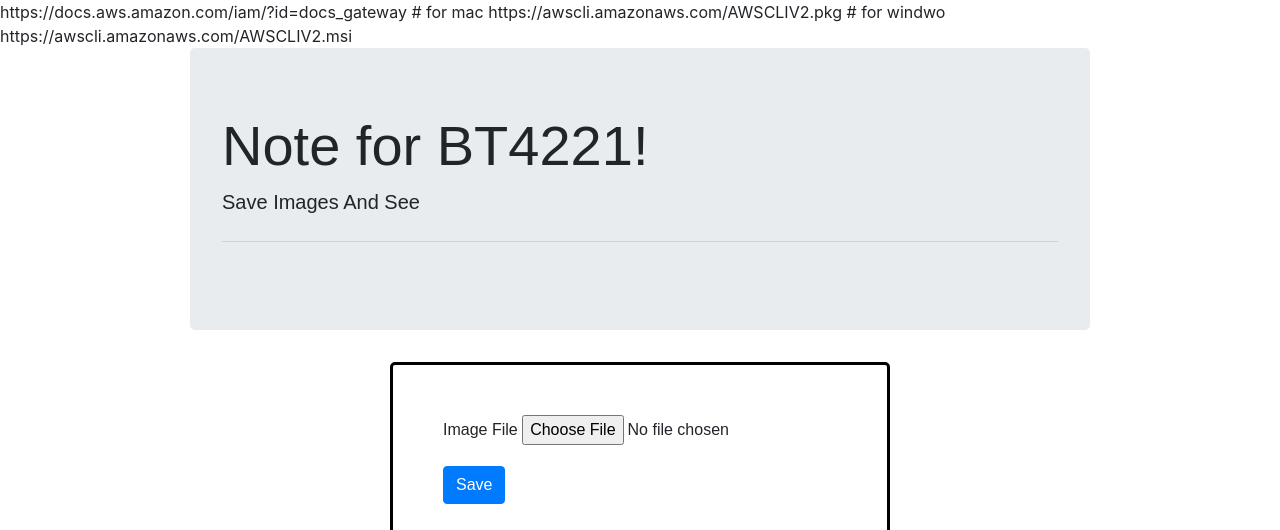
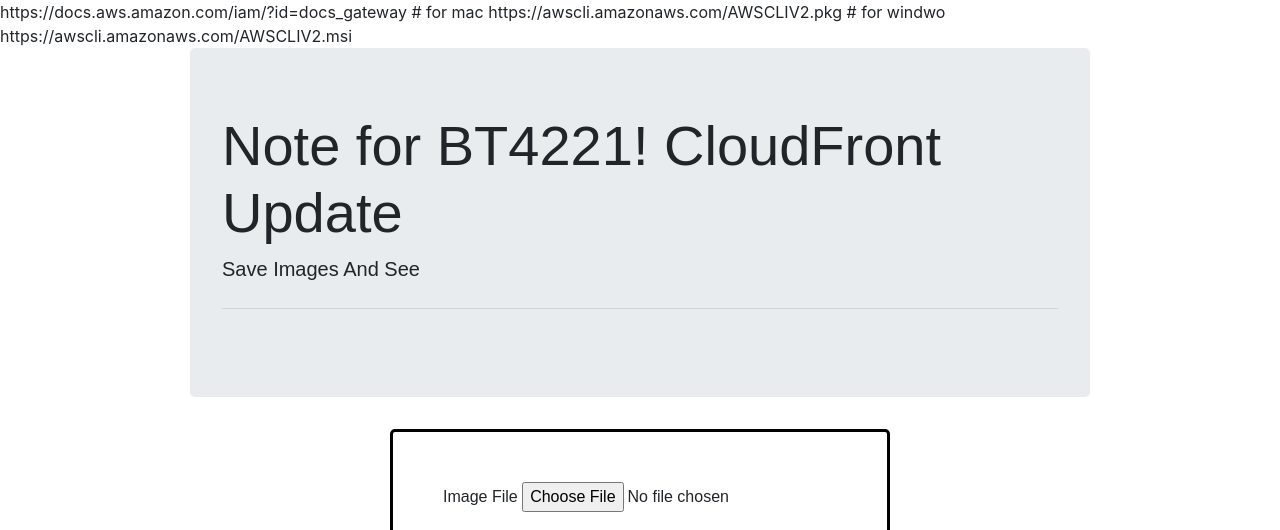
Before and after one commit to victorcheong/reposit_practice, a plain HTML site: page index.html in a window 1280 px wide. Shown: the top 530 px of the page. Drawn offline with nearby package versions, Linux system fonts and the light colour scheme; a web font is replaced by a local one.

Commit message:
Edit index html title

```diff
--- a/index.html
+++ b/index.html
@@ -73,7 +73,7 @@ https://docs.aws.amazon.com/iam/?id=docs_gateway
 <body>
 <div class="wrap">
     <div class="jumbotron">
-        <h1 class="display-4"> Note for BT4221!</h1>
+        <h1 class="display-4"> Note for BT4221! CloudFront Update</h1>
         <p class="lead">Save Images And See</p>
         <hr class="my-4">
     </div>
```
